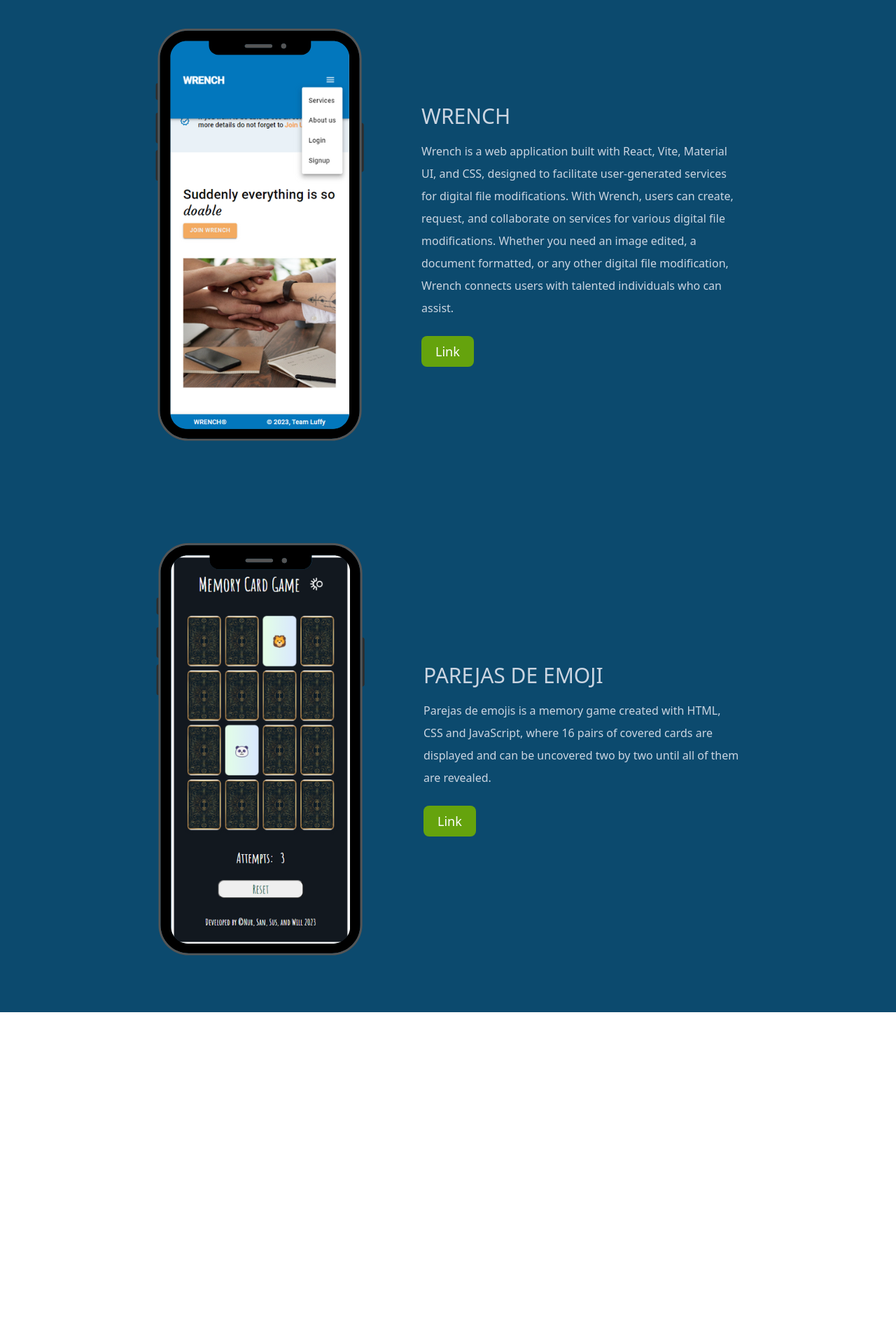
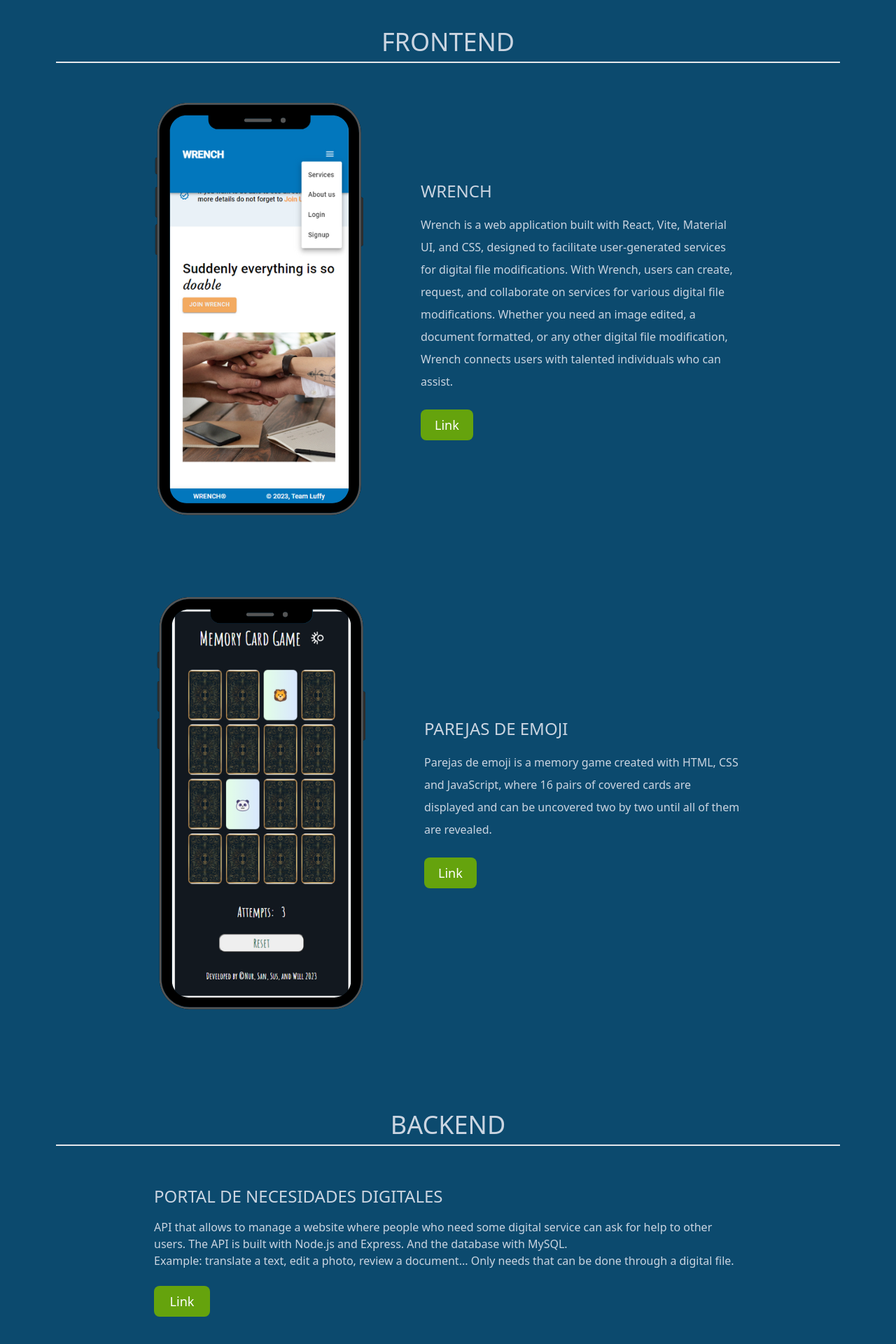
Before and after one commit to Snnip/Portfolio, a React (Vite) app: page /projects in a window 1280 px wide. Shown: the part 460-2380 px from the top of the page at 70% size. Before the commit the page ends 1906 px from the top, so only its background shows below. Built offline with nearby package versions, Linux system fonts and the light colour scheme; what tailwindcss-animated would draw is missing.

Commit message:
Terminado componente projects

```diff
--- a/src/components/About/About.jsx
+++ b/src/components/About/About.jsx
@@ -37,7 +37,7 @@ const About = () => {
 
       <div className="flex flex-col md:flex-row justify-evenly gap-16 text-left mt-16 md:mt-24 leading-loose">
         <div className="md:w-1/2 md:max-w-lg ">
-          <h3 className="text-3xl mb-4 animate-fade-down animate-duration-1 ">
+          <h3 className="text-2xl mb-4 animate-fade-down animate-duration-1 uppercase">
             Take a look!
           </h3>
           <p>
@@ -60,7 +60,7 @@ const About = () => {
         </div>
 
         <div className="md:w-1/2 md:max-w-lg">
-          <h3 className="text-3xl mb-4 animate-fade-down animate-duration-1 ">
+          <h3 className="text-2xl mb-4 animate-fade-down animate-duration-1 uppercase">
             Skills
           </h3>
           <p className="mb-10 md:mb-0">
--- a/src/components/Projects/Projects.jsx
+++ b/src/components/Projects/Projects.jsx
@@ -2,7 +2,7 @@ import { Link } from "react-router-dom";
 
 const Projects = () => {
   return (
-    <div className="flex flex-col justify-center gap-8 min-h-screen w-full p-12 md:p-20 mx-auto bg-blend-multiply bg-sky-900 text-slate-300 ">
+    <div className="flex flex-col justify-center gap-8 min-h-screen w-full p-8 md:p-20 mx-auto bg-blend-multiply bg-sky-900 text-slate-300 ">
       <header>
         <Link to="/" className="right-10 top-10 absolute">
           <button>
@@ -31,27 +31,32 @@ const Projects = () => {
         </p>
       </header>
 
-      <article className="flex flex-col md:flex-row lg:w-3/4 lg:mx-auto items-center gap-10 md:gap-20 mt-28 ">
+      <div>
+        <h3 className="text-2xl md:text-4xl uppercase text-center mt-28 pb-2 border-b-2">
+          Frontend
+        </h3>
+
+        <article className="flex flex-col md:flex-row lg:w-3/4 lg:mx-auto items-center gap-10 md:gap-20 mt-14">
           <img
             src="../../public/wrench.png"
             alt="Imagen de captura de pantalla del proyecto Wrench"
             className="h-80 md:h-96 lg:h-auto"
           />
 
-        <section className="">
-          <h3 className="uppercase text-3xl mb-4 animate-fade-down animate-duration-1">
+          <section>
+            <h4 className="uppercase text-lg md:text-2xl mb-4 animate-fade-down animate-duration-1">
               Wrench
-          </h3>
+            </h4>
             <p className="leading-loose">
-            Wrench is a web application built with React, Vite, Material UI, and
-            CSS, designed to facilitate user-generated services for digital file
-            modifications. With Wrench, users can create, request, and
-            collaborate on services for various digital file modifications.
-            Whether you need an image edited, a document formatted, or any other
-            digital file modification, Wrench connects users with talented
-            individuals who can assist.
+              Wrench is a web application built with React, Vite, Material UI,
+              and CSS, designed to facilitate user-generated services for
+              digital file modifications. With Wrench, users can create,
+              request, and collaborate on services for various digital file
+              modifications. Whether you need an image edited, a document
+              formatted, or any other digital file modification, Wrench connects
+              users with talented individuals who can assist.
             </p>
-          <button className="text-white bg-lime-600 hover:bg-lime-800 focus:outline-none  rounded-lg px-5 py-2 text-center mt-6 text-lg">
+            <button className="text-white bg-lime-600 hover:bg-lime-800 rounded-lg px-5 py-2 text-center mt-6 text-lg">
               <a
                 href="https://github.com/AkazaXeros/portal-necesidades-digitales-app"
                 target="_blank"
@@ -69,16 +74,16 @@ const Projects = () => {
             className="h-80 md:h-96 lg:h-auto"
           />
 
-        <section className="">
-          <h3 className="uppercase text-3xl mb-4 animate-fade-down animate-duration-1">
+          <section>
+            <h4 className="uppercase text-lg md:text-2xl mb-4 animate-fade-down animate-duration-1">
               Parejas de Emoji
-          </h3>
+            </h4>
             <p className="leading-loose">
-            Parejas de emojis is a memory game created with HTML, CSS and
-            JavaScript, where 16 pairs of covered cards are displayed and can be
-            uncovered two by two until all of them are revealed.
+              Parejas de emoji is a memory game created with HTML, CSS and
+              JavaScript, where 16 pairs of covered cards are displayed and can
+              be uncovered two by two until all of them are revealed.
             </p>
-          <button className="text-white bg-lime-600 hover:bg-lime-800 focus:outline-none  rounded-lg px-5 py-2 text-center mt-6 text-lg">
+            <button className="text-white bg-lime-600 hover:bg-lime-800 rounded-lg px-5 py-2 text-center mt-6 text-lg">
               <a
                 href="https://github.com/AkazaXeros/Parejas-de-Emoji"
                 target="_blank"
@@ -89,6 +94,37 @@ const Projects = () => {
           </section>
         </article>
       </div>
+
+      <div>
+        <h3 className="text-2xl md:text-4xl uppercase text-center mt-28 pb-2 border-b-2 ">
+          Backend
+        </h3>
+
+        <article className="flex flex-col lg:w-3/4 lg:mx-auto  mt-14">
+          <h4 className="uppercase text-lg md:text-2xl mb-4 animate-fade-down animate-duration-1">
+            Portal de Necesidades Digitales
+          </h4>
+          <p>
+            API that allows to manage a website where people who need some
+            digital service can ask for help to other users. The API is built
+            with Node.js and Express. And the database with MySQL.
+          </p>
+          <p>
+            Example: translate a text, edit a photo, review a document... Only
+            needs that can be done through a digital file.
+          </p>
+
+          <button className="text-white bg-lime-600 hover:bg-lime-800  rounded-lg w-20 py-2 text-center mt-6 text-lg">
+            <a
+              href="https://github.com/Snnip/Portal-de-necesidades-digitales"
+              target="_blank"
+              rel="noopener noreferrer">
+              Link
+            </a>
+          </button>
+        </article>
+      </div>
+    </div>
   );
 };
 
```
Also changed, not shown: public/emojis.png, public/wrench.png. Lines whose indentation alone changed are shown as unchanged.
